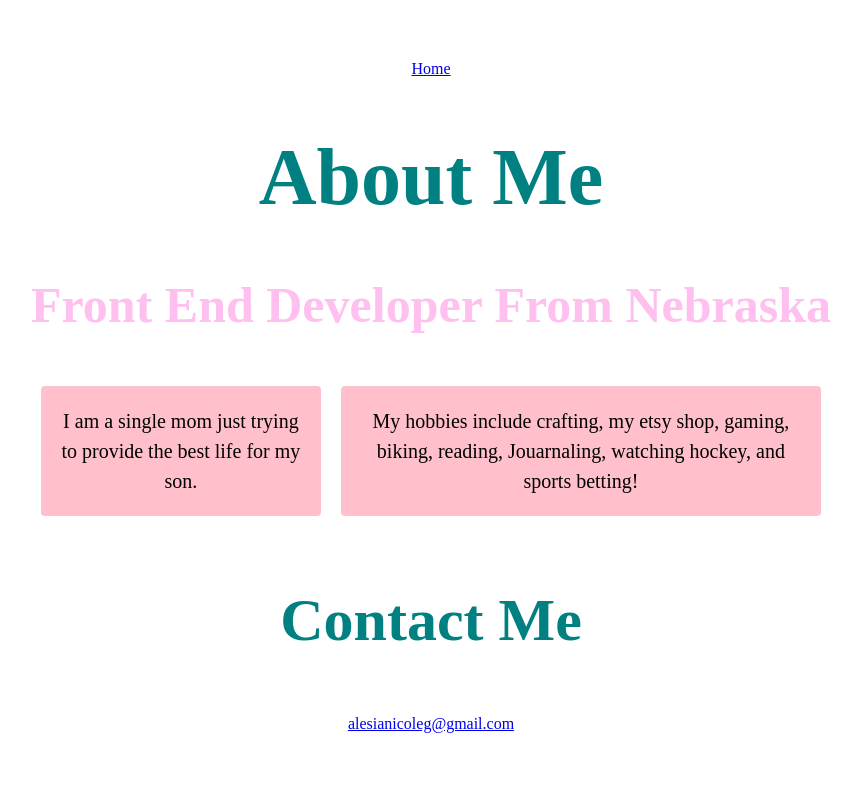
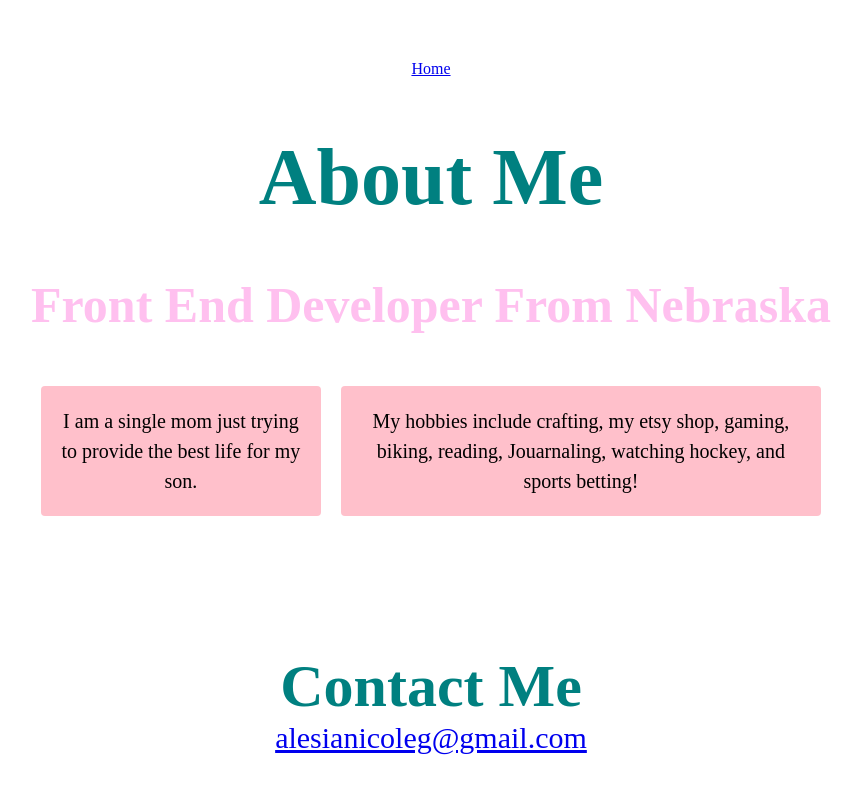
Before and after one commit to avsangel/class-3-week-1-homework, a plain HTML site: page about.html in a window 1280 px wide. Shown: the whole page, without its empty margins (209-1071 px from the left). Drawn offline with Linux system fonts and the light colour scheme.

Commit message:
updated anchor link

```diff
--- a/about.html
+++ b/about.html
@@ -49,11 +49,17 @@
         font-size: 60px;
         text-align: var(--text-align);
         padding: 0 0 0 0;
+        margin-bottom: 0%;
       }
       a {
         margin: 0;
         display: block;
         text-align: center;
+      }
+      .email {
+        padding: 0;
+        font-size: 30px;
+        text-decoration: none;
       }
     </style>
   </head>
@@ -68,8 +74,14 @@
         Jouarnaling, watching hockey, and sports betting!
       </p>
     </div>
+    <br />
+    <br />
 
     <h3 id="Contact">Contact Me</h3>
-    <a href="mailto:alesianicoleg@gmail.com"> alesianicoleg@gmail.com</a>
+    <div class="email">
+      <a href="mailto:alesianicoleg@gmail.com" id="email">
+        alesianicoleg@gmail.com</a
+      >
+    </div>
   </body>
 </html>
```
Also changed, not shown: index.html (+1 -1 lines).
